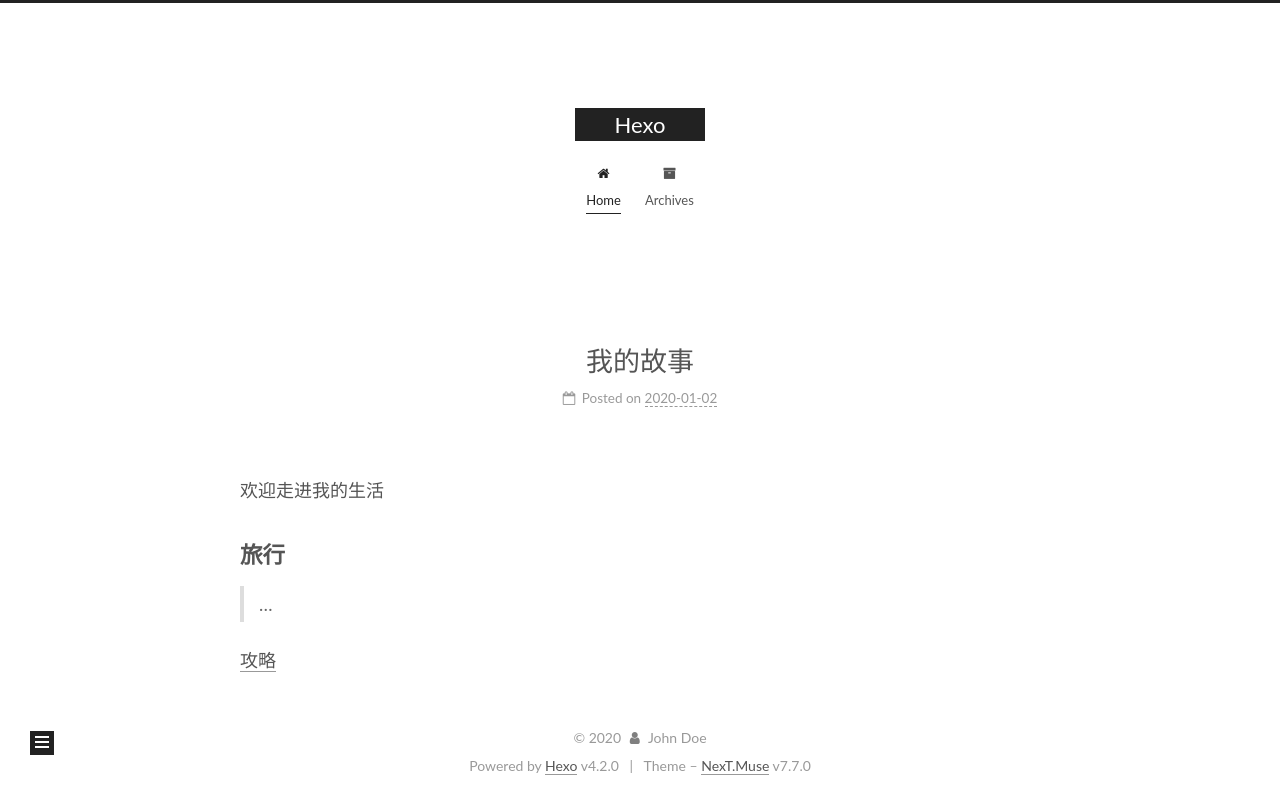
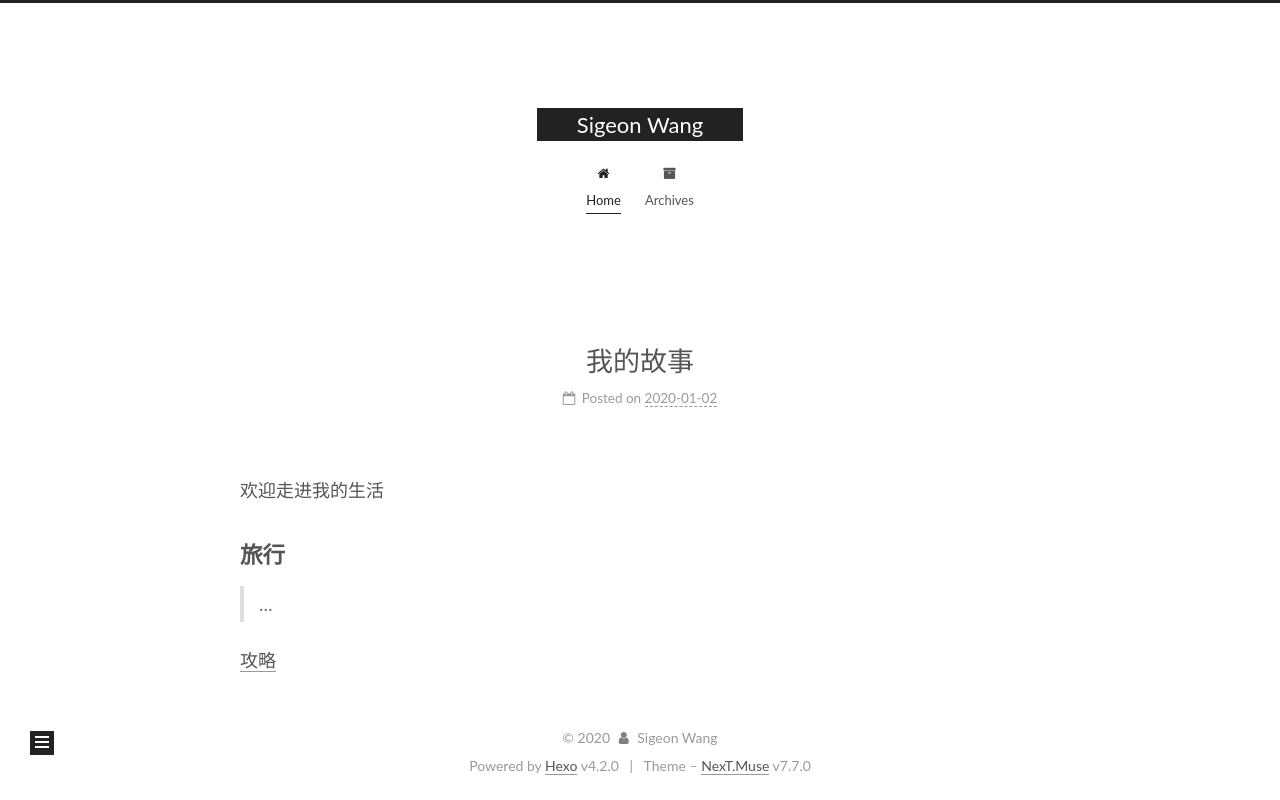
Before and after one commit to SigeonWang/SigeonWang.github.io, a plain HTML site: page index.html in a window 1280 px wide. Drawn offline with Linux system fonts and the light colour scheme.

Commit message:
Site updated: 2020-01-02 15:52:21

```diff
--- a/css/main.css
+++ b/css/main.css
@@ -1159,7 +1159,7 @@ pre .javascript .function {
 }
 .links-of-author a::before,
 .links-of-author span.exturl::before {
-  background: #f7ff5e;
+  background: #ffff1f;
   border-radius: 50%;
   content: ' ';
   display: inline-block;
--- a/index.html
+++ b/index.html
@@ -47,11 +47,11 @@
 </script>
 
   <meta property="og:type" content="website">
-<meta property="og:title" content="Hexo">
+<meta property="og:title" content="Sigeon Wang">
 <meta property="og:url" content="http://yoursite.com/index.html">
-<meta property="og:site_name" content="Hexo">
+<meta property="og:site_name" content="Sigeon Wang">
 <meta property="og:locale" content="en_US">
-<meta property="article:author" content="John Doe">
+<meta property="article:author" content="Sigeon Wang">
 <meta name="twitter:card" content="summary">
 
 <link rel="canonical" href="http://yoursite.com/">
@@ -66,7 +66,7 @@
   };
 </script>
 
-  <title>Hexo</title>
+  <title>Sigeon Wang</title>
 
 
 
@@ -110,7 +110,7 @@
     <div>
       <a href="/" class="brand" rel="start">
         <span class="logo-line-before"><i></i></span>
-        <span class="site-title">Hexo</span>
+        <span class="site-title">Sigeon Wang</span>
         <span class="logo-line-after"><i></i></span>
       </a>
     </div>
@@ -169,12 +169,12 @@
 
     <span hidden itemprop="author" itemscope itemtype="http://schema.org/Person">
       <meta itemprop="image" content="/images/avatar.gif">
-      <meta itemprop="name" content="John Doe">
+      <meta itemprop="name" content="Sigeon Wang">
       <meta itemprop="description" content="">
     </span>
 
     <span hidden itemprop="publisher" itemscope itemtype="http://schema.org/Organization">
-      <meta itemprop="name" content="Hexo">
+      <meta itemprop="name" content="Sigeon Wang">
     </span>
       <header class="post-header">
         <h1 class="post-title" itemprop="name headline">
@@ -283,7 +283,7 @@
 
       <div class="site-overview-wrap sidebar-panel">
         <div class="site-author motion-element" itemprop="author" itemscope itemtype="http://schema.org/Person">
-  <p class="site-author-name" itemprop="name">John Doe</p>
+  <p class="site-author-name" itemprop="name">Sigeon Wang</p>
   <div class="site-description" itemprop="description"></div>
 </div>
 <div class="site-state-wrap motion-element">
@@ -321,7 +321,7 @@
   <span class="with-love">
     <i class="fa fa-user"></i>
   </span>
-  <span class="author" itemprop="copyrightHolder">John Doe</span>
+  <span class="author" itemprop="copyrightHolder">Sigeon Wang</span>
 </div>
   <div class="powered-by">Powered by <a href="https://hexo.io/" class="theme-link" rel="noopener" target="_blank">Hexo</a> v4.2.0
   </div>
```
Also changed, not shown: 2020/01/02/hello-world/index.html (+8 -8 lines), archives/2020/01/index.html (+7 -7 lines), archives/2020/index.html (+7 -7 lines), archives/index.html (+7 -7 lines).
